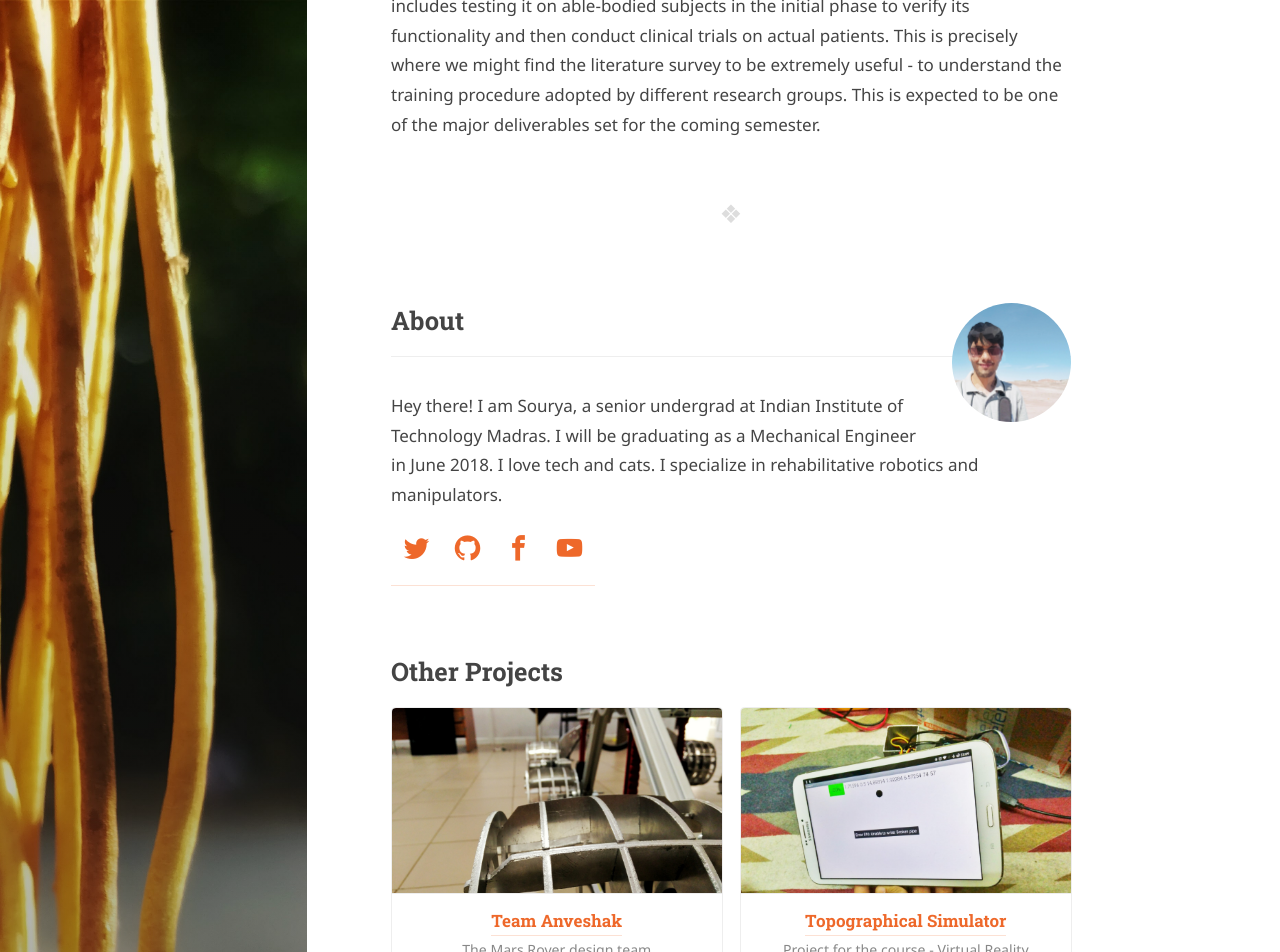
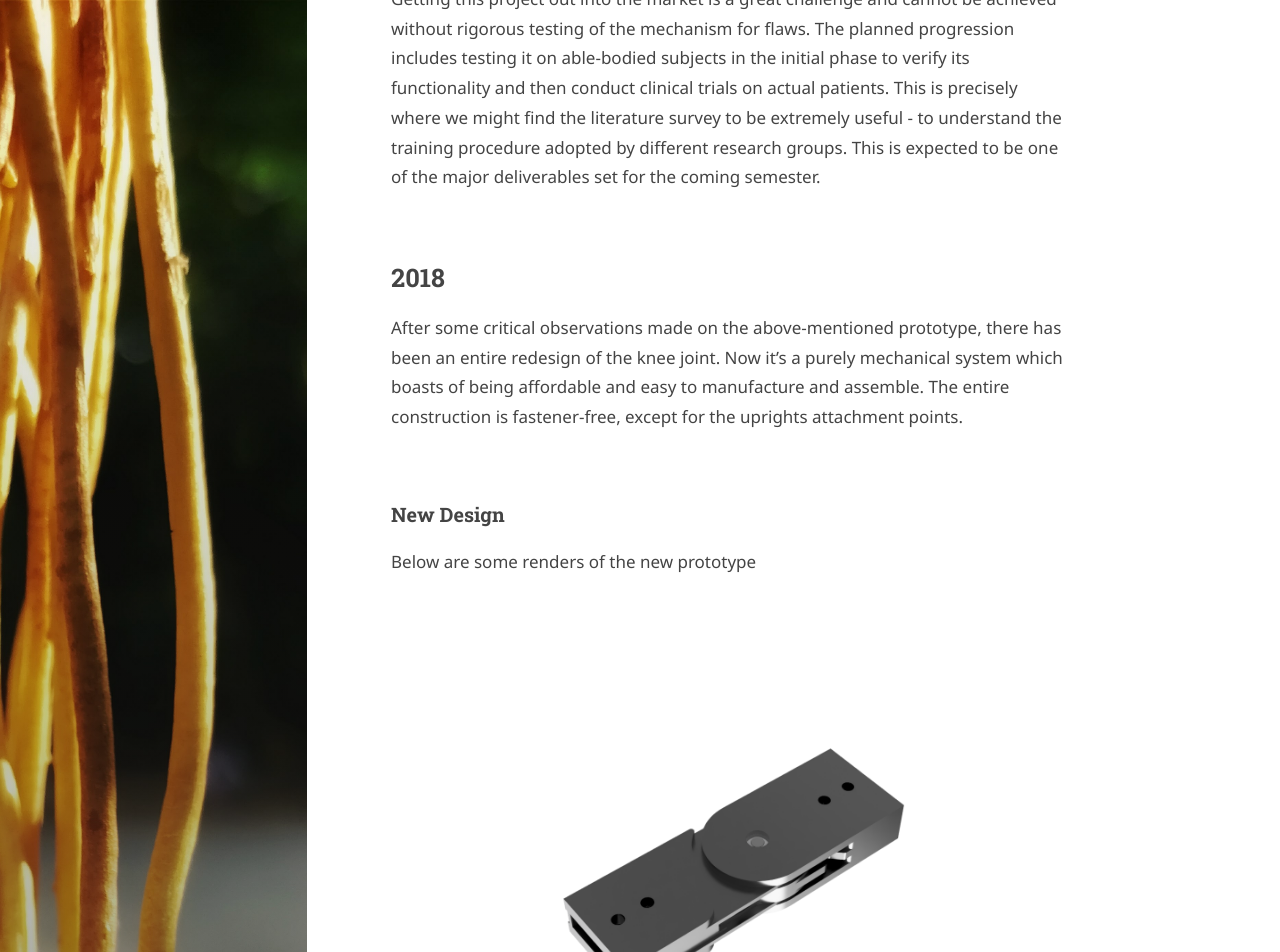
Before and after one commit to souryavarenya/souryavarenya.github.io, a Jekyll site: the page built from _projects/SCOrthoses.md, in a window 1280 px wide and 1400 px high, scrolled down 4208 px. Shown: the top 952 px of the window. Built offline with Jekyll 4.4.1, drawn with Linux system fonts in a browser that asks for light colours; some web fonts are replaced; some of the changed text lies outside the part shown.

```diff
--- a/_config.yml
+++ b/_config.yml
@@ -38,7 +38,7 @@ author:
   # twitter:             <username>
 
 # This text will appear in a `<small>` tag in the footer of every page.
-copyright:             ©2017
+copyright:             ©2018
 
 # Format of the permalinks
 permalink:             pretty
--- a/_projects/SCOrthoses.md
+++ b/_projects/SCOrthoses.md
@@ -44,3 +46,19 @@ Although the above model would be functionally validated, it is extremely import
 Compaction of the electronics is one of the major tasks that has to be accomplished. A careful finalization of the components has to be done and PCBs would be fabricated for the same. As far as the electronics are concerned, an extensive testing must be performed to be able to distribute it to the users with reliable functionality. This includes aspects such as optimization of battery life and inclusion of emergency features in case the joint malfunctions. Majority of the above-mentioned tasks relating to electronics are tentatively scheduled to be finished in the winter term.
 
 Getting this project out into the market is a great challenge and cannot be achieved without rigorous testing of the mechanism for flaws. The planned progression includes testing it on able-bodied subjects in the initial phase to verify its functionality and then conduct clinical trials on actual patients. This is precisely where we might find the literature survey to be extremely useful - to understand the training procedure adopted by different research groups. This is expected to be one of the major deliverables set for the coming semester.
+
+## 2018
+
+After some critical observations made on the above-mentioned prototype, there has been an entire redesign of the knee joint. Now it's a purely mechanical system which boasts of being affordable and easy to manufacture and assemble. The entire construction is fastener-free, except for the uprights attachment points.
+
+### New Design
+
+Below are some renders of the new prototype
+
+![new design](R1.png){:.lead}
+
+![design2](ani2.gif){:.lead}
+
+![simulation](sim2.gif){:.lead}
+
+This mechanism leverages the slightest displacement caused by loading the orthoses frame with the human weight - to lock the joint. Currently, the joint is being assembled for testing with able-bodied subjects and some UTM testing.
```
Also changed, not shown: other parts of _projects/SCOrthoses.md (+2 -0 lines), _projects/Anveshak.md (+55 -6 lines), _projects/Self-Balancing-Robot.md (+6 -0 lines), _projects/TopographicalSimulator.md (+2 -2 lines), _projects/Anveshak/logo.png (added), _projects/Anveshak/logo/Slide1.PNG (added), _projects/Anveshak/ss1.png (added), _projects/SCOrthoses/R1.png (added), 4 other files.
